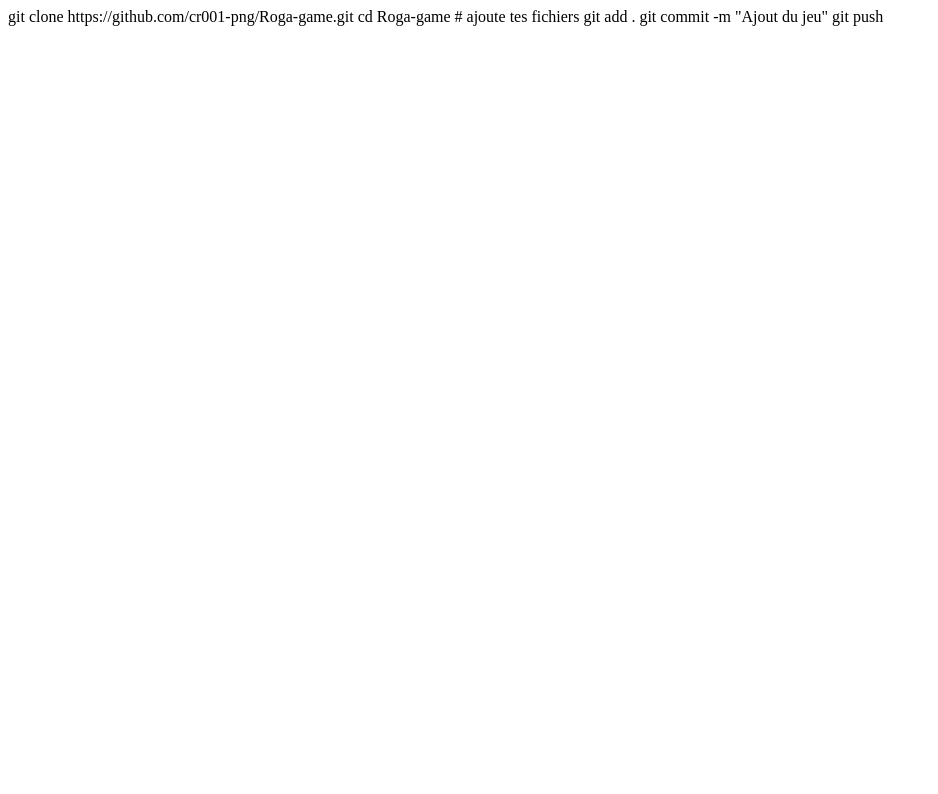
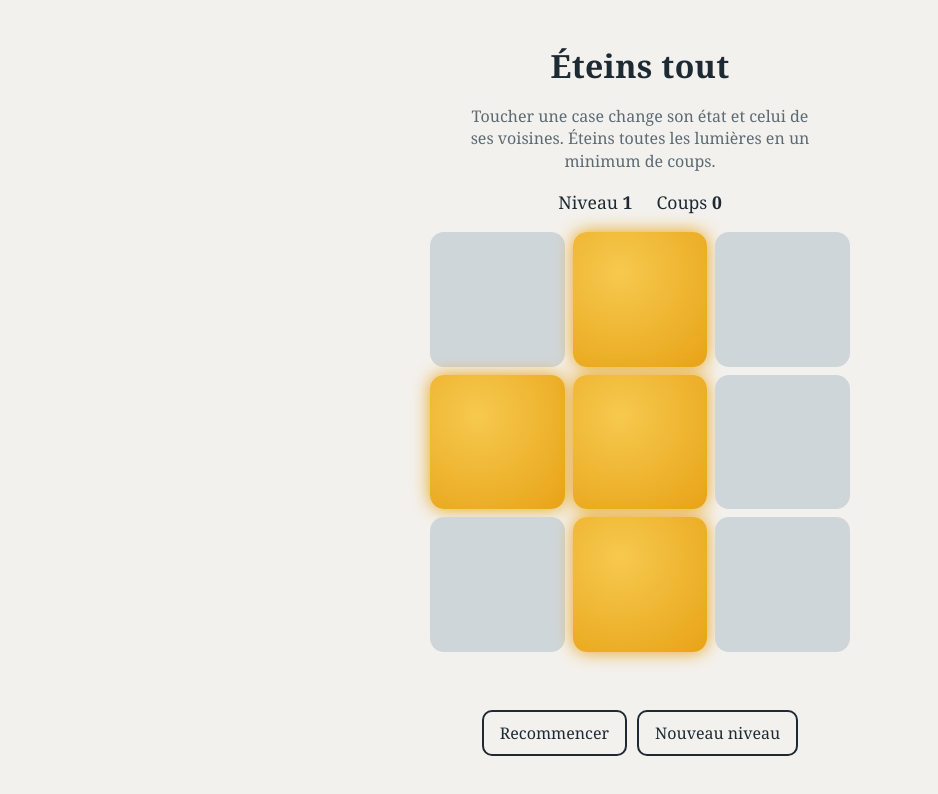
Before and after one commit to cr001-png/Roga-game, a plain HTML site: page index.html in a window 1280 px wide. Shown: the whole page, without its empty margins (0-938 px from the left). Drawn offline with Linux system fonts and the light colour scheme.

Commit message:
Replace git commands with HTML structure for game

```diff
--- a/index.html
+++ b/index.html
@@ -1,6 +1,100 @@
-git clone https://github.com/cr001-png/Roga-game.git
-cd Roga-game
-# ajoute tes fichiers
-git add .
-git commit -m "Ajout du jeu"
-git push
+<!DOCTYPE html>
+<html lang="fr">
+<head>
+<meta charset="UTF-8">
+<meta name="viewport" content="width=device-width, initial-scale=1">
+<title>Roga – Éteins tout</title>
+<style>
+:root{--bg:#f3f1ee;--ink:#1d2a33;--off:#cfd6da;--on:#e8a317;--on2:#f6c94e;--muted:#5b6a73}
+@media (prefers-color-scheme:dark){:root{--bg:#10181d;--ink:#e9eef0;--off:#26343c;--on:#f0b429;--on2:#ffd76a;--muted:#8fa0a8}}
+*{box-sizing:border-box;-webkit-tap-highlight-color:transparent}
+body{margin:0;min-height:100vh;display:flex;flex-direction:column;align-items:center;justify-content:center;gap:18px;padding:16px;background:var(--bg);color:var(--ink);font-family:Georgia,"Times New Roman",serif}
+h1{margin:0;font-size:2rem;letter-spacing:.01em}
+p{margin:0;color:var(--muted);text-align:center;max-width:22rem;line-height:1.4}
+.stats{display:flex;gap:24px;font-size:1.1rem}
+#board{display:grid;gap:8px;width:min(92vw,420px);aspect-ratio:1}
+.c{border:0;border-radius:14px;background:var(--off);cursor:pointer;transition:background .15s,transform .1s}
+.c.on{background:radial-gradient(circle at 35% 30%,var(--on2),var(--on));box-shadow:0 0 18px var(--on)}
+.c:active{transform:scale(.93)}
+.row{display:flex;gap:10px;flex-wrap:wrap;justify-content:center}
+button.b{font:inherit;padding:10px 16px;border-radius:10px;border:2px solid var(--ink);background:transparent;color:var(--ink);cursor:pointer}
+button.b:focus-visible,.c:focus-visible{outline:3px solid var(--ink);outline-offset:2px}
+#msg{min-height:1.4em;font-weight:bold}
+</style>
+</head>
+<body>
+<h1>Éteins tout</h1>
+<p>Toucher une case change son état et celui de ses voisines. Éteins toutes les lumières en un minimum de coups.</p>
+<div class="stats"><span>Niveau <b id="lvl">1</b></span><span>Coups <b id="mv">0</b></span></div>
+<div id="board" role="grid" aria-label="Grille"></div>
+<div id="msg" aria-live="polite"></div>
+<div class="row">
+  <button class="b" id="reset">Recommencer</button>
+  <button class="b" id="next">Nouveau niveau</button>
+</div>
+<script>
+(function(){
+  var board=document.getElementById('board'),mv=document.getElementById('mv'),
+      lvlEl=document.getElementById('lvl'),msg=document.getElementById('msg');
+  var level=1,moves=0,N=3,grid=[],start=[],won=false;
+  try{var s=parseInt(localStorage.getItem('roga-level'),10);if(s>0)level=s;}catch(e){}
+
+  function sizeFor(l){return l<4?3:l<9?4:5;}
+  function press(g,i,j){
+    [[0,0],[1,0],[-1,0],[0,1],[0,-1]].forEach(function(d){
+      var a=i+d[0],b=j+d[1];
+      if(a>=0&&b>=0&&a<N&&b<N)g[a][b]=!g[a][b];
+    });
+  }
+  function make(){
+    N=sizeFor(level);
+    var g,taps=Math.min(2+level,N*N-1),tries=0;
+    do{
+      g=[];for(var i=0;i<N;i++){g.push([]);for(var j=0;j<N;j++)g[i].push(false);}
+      var used={};
+      for(var t=0;t<taps;t++){
+        var k;do{k=Math.floor(Math.random()*N*N);}while(used[k]);
+        used[k]=1;press(g,Math.floor(k/N),k%N);
+      }
+      tries++;
+    }while(g.every(function(r){return r.every(function(x){return !x;});})&&tries<20);
+    start=g.map(function(r){return r.slice();});
+    load();
+  }
+  function load(){
+    grid=start.map(function(r){return r.slice();});
+    moves=0;won=false;msg.textContent='';
+    board.style.gridTemplateColumns='repeat('+N+',1fr)';
+    board.style.gridTemplateRows='repeat('+N+',1fr)';
+    lvlEl.textContent=level;draw();
+  }
+  function draw(){
+    board.innerHTML='';
+    for(var i=0;i<N;i++)for(var j=0;j<N;j++){
+      var b=document.createElement('button');
+      b.className='c'+(grid[i][j]?' on':'');
+      b.setAttribute('aria-label','Case '+(i+1)+','+(j+1)+(grid[i][j]?' allumée':' éteinte'));
+      b.dataset.i=i;b.dataset.j=j;board.appendChild(b);
+    }
+    mv.textContent=moves;
+  }
+  board.addEventListener('click',function(e){
+    var b=e.target.closest('.c');if(!b||won)return;
+    press(grid,+b.dataset.i,+b.dataset.j);moves++;draw();
+    if(grid.every(function(r){return r.every(function(x){return !x;});})){
+      won=true;msg.textContent='Bravo ! Résolu en '+moves+' coups.';
+      level++;try{localStorage.setItem('roga-level',level);}catch(e){}
+    }
+  });
+  document.getElementById('reset').onclick=function(){
+    if(won){level--;lvlEl.textContent=level;}load();
+  };
+  document.getElementById('next').onclick=function(){
+    if(!won&&!confirm('Passer ce niveau ?'))return;
+    if(!won)level++;make();
+  };
+  make();
+})();
+</script>
+</body>
+</html>
```
